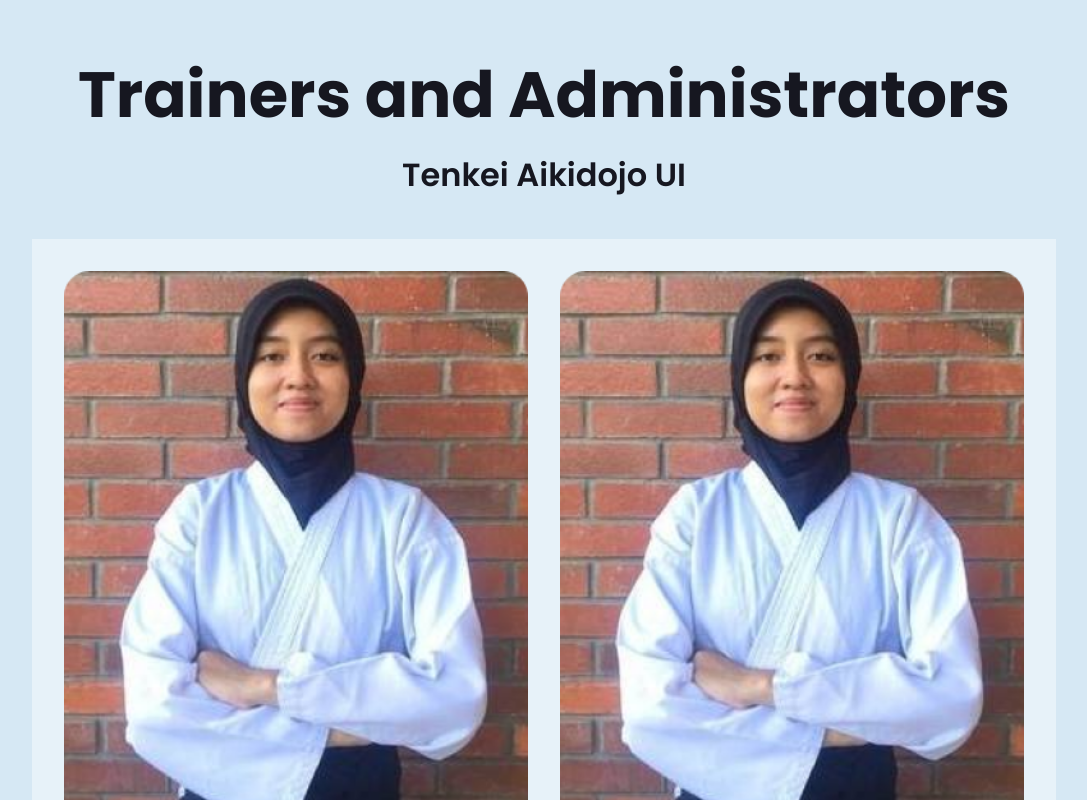
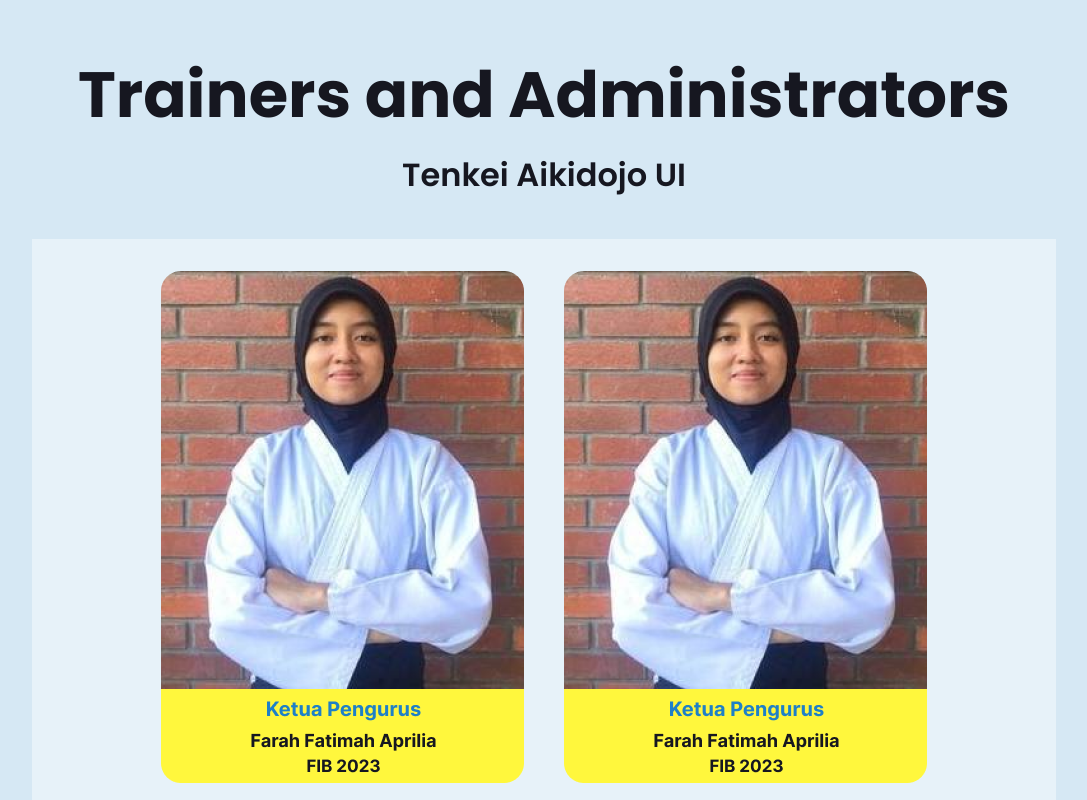
Before and after one commit to yorise/website-aikido-ui, a plain HTML site: page index.html in a window 1280 px wide. Shown: the part 2000-2800 px from the top of the page, without its empty margins (96-1183 px from the left). Drawn offline with Linux system fonts and the light colour scheme; a script that the page names is missing.

Commit message:
edit flexbox of gallery

```diff
--- a/style/style-pages/home.css
+++ b/style/style-pages/home.css
@@ -154,7 +154,8 @@ section.member h2 {
 section.member .gallery {
   display: flex;
   flex-wrap: wrap;
-  gap: 2rem;
+  justify-content: center;
+  gap: 2.5rem;
   padding: 2rem;
   box-sizing: border-box;
   width: 80%;
@@ -162,8 +163,4 @@ section.member .gallery {
   background-color: rgba(255, 255, 255, 0.4);
 }
 
-section.member .gallery img {
-  flex: 1;
-}
-
 /* member section */
```
